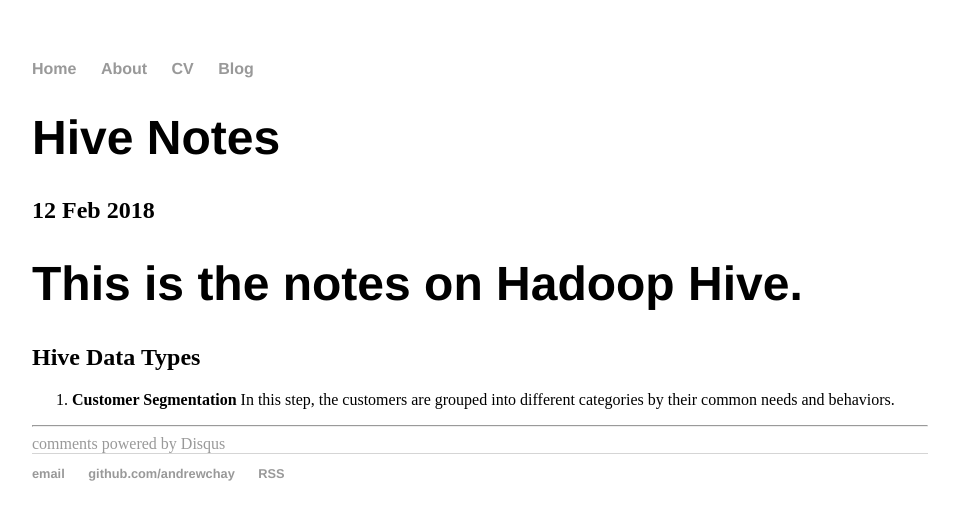
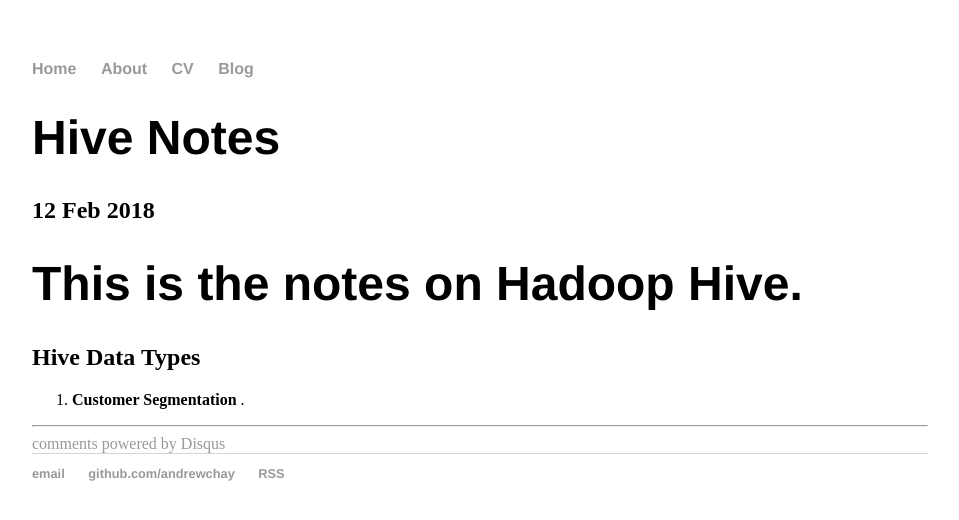
Before and after one commit to andrewchay/andrewchay.github.io, a Jekyll site: the page built from _posts/2018-02-12-hive-notes.md, in a window 1280 px wide. Shown: the top 520 px of the page, without its empty margins (160-1119 px from the left). Built offline with Jekyll 4.4.1, drawn with Linux system fonts in a browser that asks for light colours; our own code applies the rules of GitHub Pages for plain Markdown files; comment, search, counter and statistics services are not loaded.

Commit message:
started updaing hive notes

```diff
--- a/_posts/2018-02-12-hive-notes.md
+++ b/_posts/2018-02-12-hive-notes.md
@@ -1,3 +1,3 @@
 # This is the notes on Hadoop Hive.
 ## Hive Data Types
-1. **Customer Segmentation** In this step, the customers are grouped into different categories by their common needs and behaviors.
+1. **Customer Segmentation** .
--- a/index.html
+++ b/index.html
@@ -7,7 +7,7 @@ title: Welcome to Andrew Chai's Personal Website
 	<p>I'm a statistician who works for leading pharma. This is my personal website where I write tech blogs and my reading reports. <a href="/about" style="color: #128ff0
 ">Read more about my life.</a></p>
   <p>
-    <img src="img/20171227_153559.jpg" alt="Me in DC" height='400' width='640'>
+    <img src="img/20171227_153559.jpg" alt="Me in DC" height='400' width='710'>
   </p>
 
 </div><!-- /.blurb -->
```
